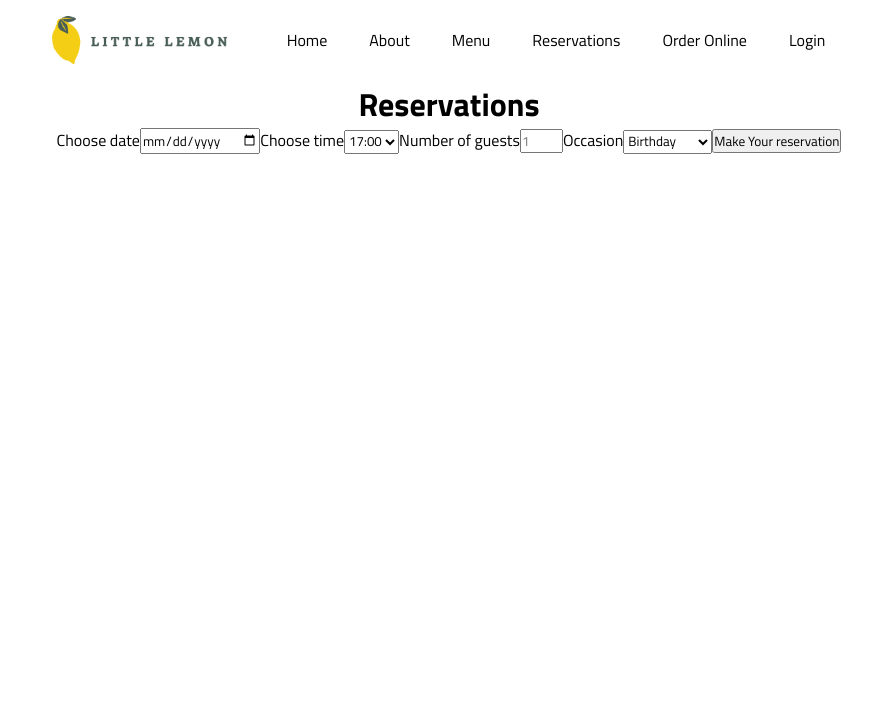
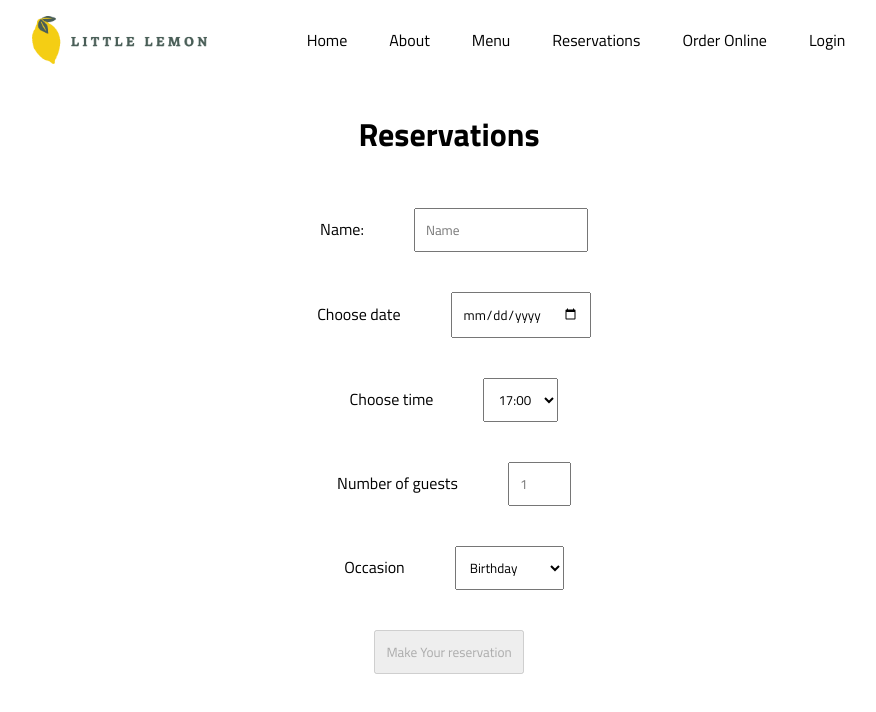
Before and after one commit to tmdbah/meta-fe-dev-pro-cert-capstone, a React (Create React App) app: page /Reservations in a window 1280 px wide. Shown: the top 712 px of the page, without its empty margins (191-1067 px from the left). Built offline with nearby package versions, Linux system fonts and the light colour scheme.

Commit message:
Updated form styles and started basic controlled form component updates

```diff
--- a/src/App.css
+++ b/src/App.css
@@ -350,6 +350,7 @@ nav a:hover {
 
 .center {
   text-align: center;
+  margin: 30px;
 }
 
 main {
@@ -373,6 +374,14 @@ main {
   grid-area: main-online-menu;
 }
 
+.form-components label,
+input,
+select,
+button {
+  margin: 20px;
+  padding: 10px;
+}
+
 /* Footer Styles */
 
 footer {
--- a/src/components/BookingForm.js
+++ b/src/components/BookingForm.js
@@ -1,13 +1,33 @@
 import "../App.css";
+import { useState } from "react";
 
 function BookingForm() {
+  const [name, setName] = useState("");
+
+  const handleSubmit = (e) => {
+    e.preventDefault();
+    setName("");
+    console.log("Form submitted!");
+  };
+
   return (
     <>
-      <form className="center">
-        <label for="res-date">Choose date</label>
+      <form className="center form-components" onSubmit={handleSubmit}>
+        <label htmlFor="name">Name:</label>
+        <input
+          type="text"
+          id="name"
+          placeholder="Name"
+          name="name"
+          value={name}
+          onChange={(e) => setName(e.target.value)}
+        />
+        <br />
+        <label htmlFor="res-date">Choose date</label>
         <input type="date" id="res-date" />
-        <label for="res-time">Choose time</label>
-        <select id="res-time ">
+        <br />
+        <label htmlFor="res-time">Choose time</label>
+        <select id="res-time">
           <option>17:00</option>
           <option>18:00</option>
           <option>19:00</option>
@@ -15,14 +35,19 @@ function BookingForm() {
           <option>21:00</option>
           <option>22:00</option>
         </select>
-        <label for="guests">Number of guests</label>
+        <br />
+        <label htmlFor="guests">Number of guests</label>
         <input type="number" placeholder="1" min="1" max="10" id="guests" />
-        <label for="occasion">Occasion</label>
+        <br />
+        <label htmlFor="occasion">Occasion</label>
         <select id="occasion">
           <option>Birthday</option>
           <option>Anniversary</option>
         </select>
-        <input type="submit" value="Make Your reservation" />
+        <br />
+        <button disabled={!name} type="submit">
+          Make Your reservation
+        </button>
       </form>
     </>
   );
```
